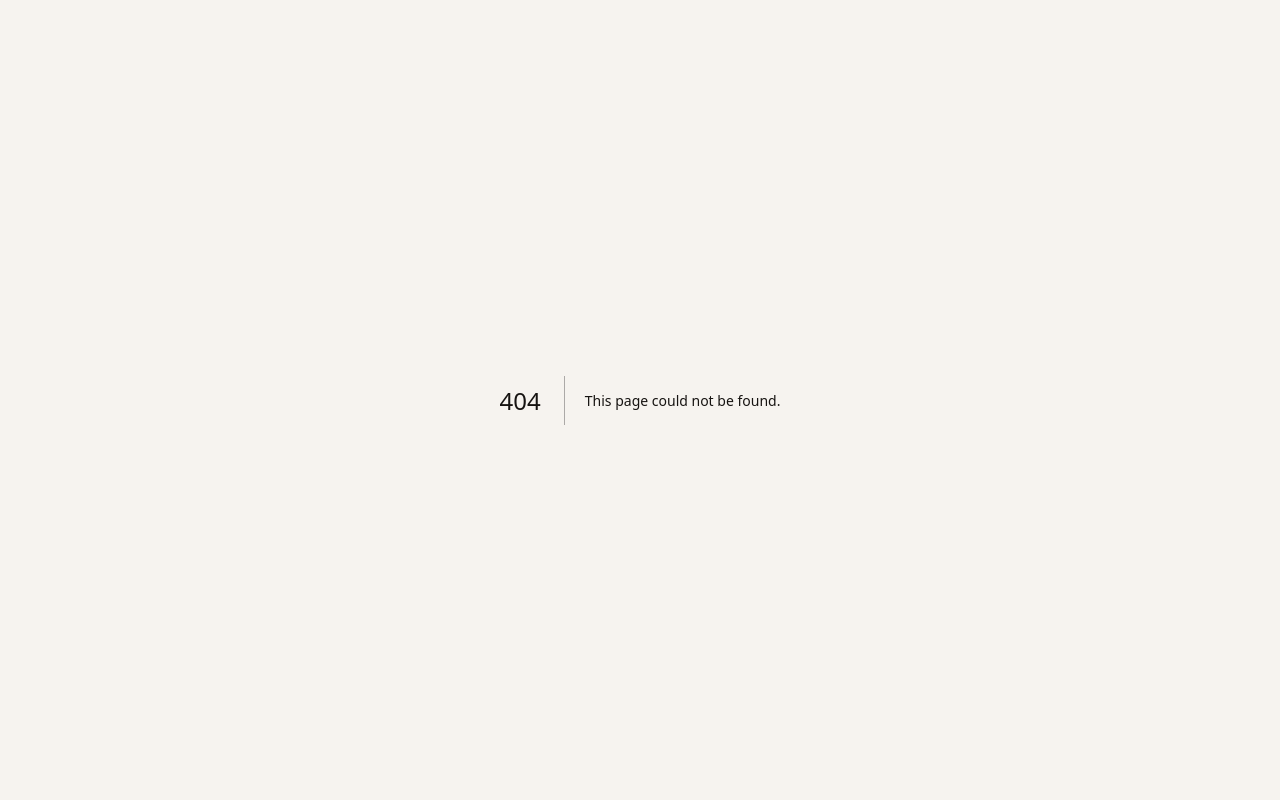
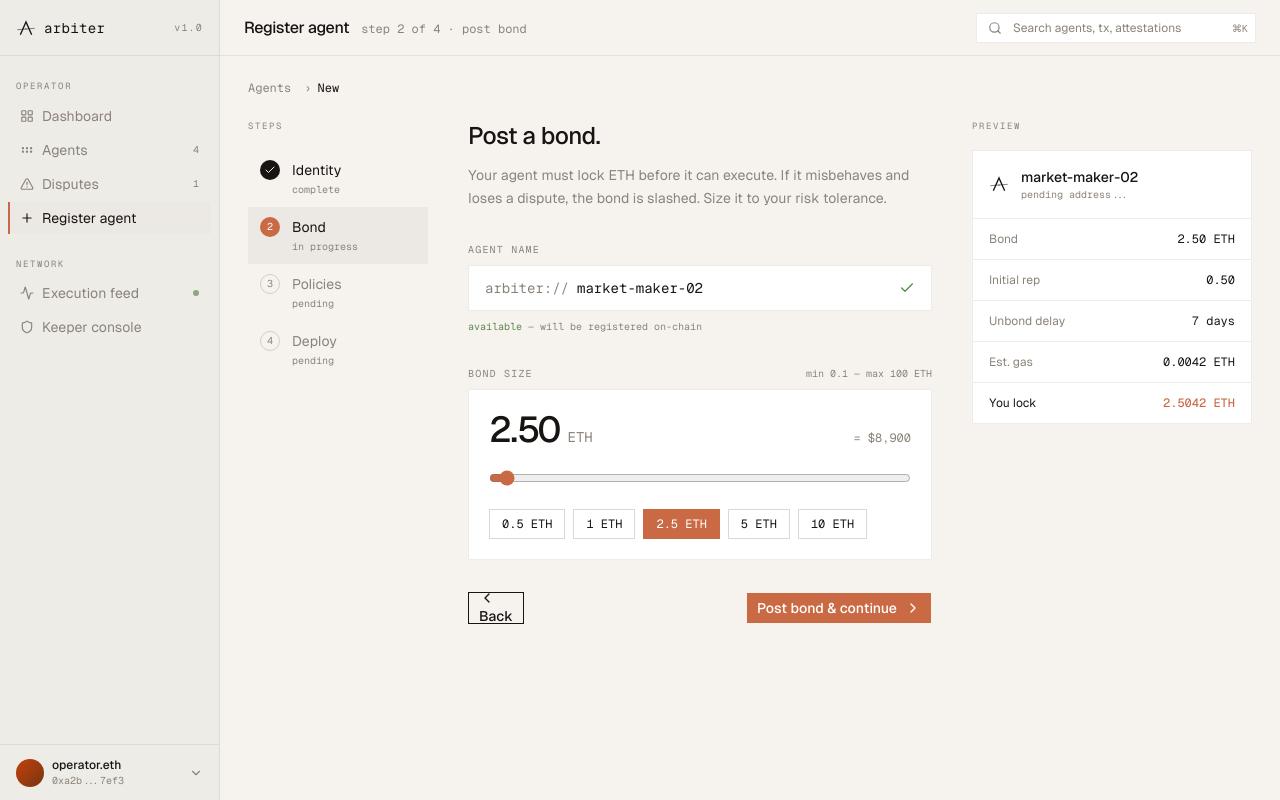
Before and after one commit to Hrishi75/Arbiter, a Next.js app in the folder frontend/: page /dashboard/register in a window 1280 px wide. Before the commit this address had no page. Built offline with nearby package versions, Linux system fonts and the light colour scheme.

Commit message:
feat(frontend): add register agent page (bond step) with preview panel

```diff
--- a/frontend/app/dashboard/page.tsx
+++ b/frontend/app/dashboard/page.tsx
@@ -7,7 +7,11 @@ import { DisputeAlert } from "@/components/dashboard/dispute-alert";
 export default function DashboardPage() {
   return (
     <>
-      <Topbar title="Dashboard" subtitle="operator.eth · Mainnet" />
+      <Topbar
+        title="Dashboard"
+        subtitle="operator.eth · Mainnet"
+        cta={{ href: "/dashboard/register", label: "+ Register agent" }}
+      />
       <main className="px-7 py-6">
         <StatStrip />
         <div className="mt-5 grid grid-cols-1 gap-5 lg:grid-cols-[2fr_1fr]">
--- /dev/null
+++ b/frontend/app/dashboard/register/page.tsx
@@ -0,0 +1,230 @@
+"use client";
+
+import * as React from "react";
+import Link from "next/link";
+import { Check, ChevronLeft, ChevronRight } from "lucide-react";
+import { Topbar } from "@/components/dashboard/topbar";
+import { Button } from "@/components/ui/button";
+import { ArbiterMark } from "@/components/arbiter-mark";
+import { cn } from "@/lib/utils";
+
+type StepStatus = "complete" | "in_progress" | "pending";
+const steps: { n: number; label: string; status: StepStatus }[] = [
+  { n: 1, label: "Identity", status: "complete" },
+  { n: 2, label: "Bond", status: "in_progress" },
+  { n: 3, label: "Policies", status: "pending" },
+  { n: 4, label: "Deploy", status: "pending" },
+];
+
+const presets = [0.5, 1, 2.5, 5, 10];
+const ETH_USD_MOCK = 3560;
+
+export default function RegisterPage() {
+  const [name, setName] = React.useState("market-maker-02");
+  const [bond, setBond] = React.useState(2.5);
+
+  const usd = (bond * ETH_USD_MOCK).toLocaleString();
+  const youLock = (bond + 0.0042).toFixed(4);
+
+  return (
+    <>
+      <Topbar title="Register agent" subtitle="step 2 of 4 · post bond" />
+
+      <main className="px-7 py-6">
+        <div className="mb-6 font-mono text-xs text-muted-foreground">
+          Agents <span className="mx-1.5">›</span>
+          <span className="text-foreground">New</span>
+        </div>
+
+        <div className="grid grid-cols-1 gap-10 lg:grid-cols-[180px_1fr_280px]">
+          {/* Steps */}
+          <aside>
+            <div className="mb-4 font-mono text-[9px] uppercase tracking-[0.18em] text-muted-foreground">
+              Steps
+            </div>
+            <ol className="flex flex-col">
+              {steps.map((s) => (
+                <li
+                  key={s.n}
+                  className={cn(
+                    "flex items-start gap-3 px-3 py-2.5",
+                    s.status === "in_progress" && "bg-surface-alt"
+                  )}
+                >
+                  <span
+                    className={cn(
+                      "flex h-5 w-5 flex-shrink-0 items-center justify-center rounded-full text-[10px] font-mono",
+                      s.status === "complete" && "bg-foreground text-background",
+                      s.status === "in_progress" && "bg-accent text-accent-foreground",
+                      s.status === "pending" &&
+                        "border border-hairline-strong text-muted-foreground"
+                    )}
+                  >
+                    {s.status === "complete" ? <Check className="h-3 w-3" /> : s.n}
+                  </span>
+                  <span className="flex flex-col gap-0.5">
+                    <span
+                      className={cn(
+                        "text-sm",
+                        s.status === "pending"
+                          ? "text-muted-foreground"
+                          : "text-foreground"
+                      )}
+                    >
+                      {s.label}
+                    </span>
+                    <span className="font-mono text-[10px] text-muted-foreground">
+                      {s.status === "complete"
+                        ? "complete"
+                        : s.status === "in_progress"
+                        ? "in progress"
+                        : "pending"}
+                    </span>
+                  </span>
+                </li>
+              ))}
+            </ol>
+          </aside>
+
+          {/* Form */}
+          <section>
+            <h2 className="mb-3 text-2xl font-medium tracking-tight">Post a bond.</h2>
+            <p className="mb-8 max-w-xl text-sm leading-relaxed text-muted-foreground">
+              Your agent must lock ETH before it can execute. If it misbehaves and
+              loses a dispute, the bond is slashed. Size it to your risk tolerance.
+            </p>
+
+            <div className="mb-8">
+              <div className="mb-2 font-mono text-[10px] uppercase tracking-[0.12em] text-muted-foreground">
+                Agent name
+              </div>
+              <div className="flex items-center gap-2 border border-hairline bg-card px-4 py-3 focus-within:ring-1 focus-within:ring-ring">
+                <span className="font-mono text-sm text-muted-foreground">
+                  arbiter://
+                </span>
+                <input
+                  value={name}
+                  onChange={(e) => setName(e.target.value)}
+                  className="flex-1 bg-transparent font-mono text-sm focus:outline-none"
+                />
+                <Check className="h-4 w-4 text-ok" />
+              </div>
+              <div className="mt-2 font-mono text-[10px] text-muted-foreground">
+                <span className="text-ok">available</span> — will be registered on-chain
+              </div>
+            </div>
+
+            <div>
+              <div className="mb-2 flex items-center justify-between">
+                <div className="font-mono text-[10px] uppercase tracking-[0.12em] text-muted-foreground">
+                  Bond size
+                </div>
+                <div className="font-mono text-[10px] text-muted-foreground">
+                  min 0.1 — max 100 ETH
+                </div>
+              </div>
+
+              <div className="border border-hairline bg-card p-5">
+                <div className="flex items-baseline justify-between">
+                  <div className="flex items-baseline gap-2">
+                    <span className="text-4xl font-medium tracking-tight tabular-nums">
+                      {bond.toFixed(2)}
+                    </span>
+                    <span className="font-mono text-sm text-muted-foreground">ETH</span>
+                  </div>
+                  <span className="font-mono text-xs text-muted-foreground">
+                    = ${usd}
+                  </span>
+                </div>
+
+                <input
+                  type="range"
+                  min={0.1}
+                  max={100}
+                  step={0.1}
+                  value={bond}
+                  onChange={(e) => setBond(parseFloat(e.target.value))}
+                  className="mt-5 w-full accent-accent"
+                />
+
+                <div className="mt-4 flex flex-wrap gap-2">
+                  {presets.map((p) => {
+                    const active = bond === p;
+                    return (
+                      <button
+                        key={p}
+                        type="button"
+                        onClick={() => setBond(p)}
+                        className={cn(
+                          "border px-3 py-1.5 font-mono text-xs transition-colors",
+                          active
+                            ? "border-accent bg-accent text-accent-foreground"
+                            : "border-hairline-strong hover:bg-surface-alt"
+                        )}
+                      >
+                        {p} ETH
+                      </button>
+                    );
+                  })}
+                </div>
+              </div>
+            </div>
+
+            <div className="mt-8 flex items-center justify-between">
+              <Button variant="outline" size="sm" asChild>
+                <Link href="/dashboard/register">
+                  <ChevronLeft className="mr-1 h-3.5 w-3.5" />
+                  Back
+                </Link>
+              </Button>
+              <Button
+                size="sm"
+                className="bg-accent text-accent-foreground hover:bg-accent/90"
+              >
+                Post bond &amp; continue
+                <ChevronRight className="ml-1 h-3.5 w-3.5" />
+              </Button>
+            </div>
+          </section>
+
+          {/* Preview */}
+          <aside>
+            <div className="mb-4 font-mono text-[9px] uppercase tracking-[0.18em] text-muted-foreground">
+              Preview
+            </div>
+            <div className="border border-hairline bg-card">
+              <div className="flex items-center gap-3 border-b border-hairline px-4 py-4">
+                <ArbiterMark size={20} />
+                <div className="flex flex-col">
+                  <span className="text-sm font-medium">{name || "—"}</span>
+                  <span className="font-mono text-[10px] text-muted-foreground">
+                    pending address...
+                  </span>
+                </div>
+              </div>
+              <dl className="divide-y divide-hairline">
+                {[
+                  ["Bond", `${bond.toFixed(2)} ETH`],
+                  ["Initial rep", "0.50"],
+                  ["Unbond delay", "7 days"],
+                  ["Est. gas", "0.0042 ETH"],
+                ].map(([k, v]) => (
+                  <div key={k} className="flex justify-between px-4 py-3 text-xs">
+                    <dt className="text-muted-foreground">{k}</dt>
+                    <dd className="font-mono">{v}</dd>
+                  </div>
+                ))}
+                <div className="flex justify-between px-4 py-3 text-xs">
+                  <dt className="text-foreground">You lock</dt>
+                  <dd className="font-mono font-medium text-accent">
+                    {youLock} ETH
+                  </dd>
+                </div>
+              </dl>
+            </div>
+          </aside>
+        </div>
+      </main>
+    </>
+  );
+}
--- a/frontend/components/dashboard/sidebar-nav.tsx
+++ b/frontend/components/dashboard/sidebar-nav.tsx
@@ -12,7 +12,7 @@ import {
   Shield,
   ChevronDown,
 } from "lucide-react";
-import { BrandLogo } from "@/components/brand-logo";
+import { ArbiterMark } from "@/components/arbiter-mark";
 import { cn } from "@/lib/utils";
 
 const navOperator = [
@@ -61,17 +61,13 @@ export function SidebarNav() {
 
   return (
     <aside className="fixed inset-y-0 left-0 flex w-[220px] flex-col border-r border-hairline bg-sidebar">
-      <Link href="/" className="flex h-16 items-center gap-3 border-b border-hairline px-4">
-        <div className="flex h-10 w-10 items-center justify-center rounded-xl border border-hairline-strong bg-background/80 text-foreground shadow-[0_8px_24px_rgba(20,18,16,0.08)]">
-          <BrandLogo size={24} />
-        </div>
-        <div className="min-w-0">
-          <div className="font-mono text-sm tracking-[0.18em] text-foreground">ARBITER</div>
-          <div className="font-mono text-[10px] uppercase tracking-[0.18em] text-muted-foreground">
-            Operator Console
-          </div>
-        </div>
-      </Link>
+      <div className="flex h-14 items-center gap-2 border-b border-hairline px-4">
+        <ArbiterMark size={20} />
+        <span className="font-mono text-sm tracking-wide">arbiter</span>
+        <span className="ml-auto font-mono text-[10px] tracking-[0.12em] text-muted-foreground">
+          v1.0
+        </span>
+      </div>
 
       <div className="px-4 pt-6 pb-1.5 font-mono text-[9px] uppercase tracking-[0.18em] text-muted-foreground">
         Operator
--- a/frontend/components/dashboard/topbar.tsx
+++ b/frontend/components/dashboard/topbar.tsx
@@ -1,22 +1,14 @@
 import Link from "next/link";
 import { Search } from "lucide-react";
-import { ThemeToggle } from "@/components/theme-toggle";
 import { Button } from "@/components/ui/button";
 
 interface TopbarProps {
   title: string;
   subtitle?: string;
-  cta?: {
-    href: string;
-    label: string;
-  };
+  cta?: { href: string; label: string };
 }
 
-export function Topbar({
-  title,
-  subtitle,
-  cta = { href: "/dashboard/register", label: "+ Register agent" },
-}: TopbarProps) {
+export function Topbar({ title, subtitle, cta }: TopbarProps) {
   return (
     <header className="sticky top-0 z-40 flex h-14 items-center justify-between border-b border-hairline bg-background px-6">
       <div className="flex items-baseline gap-3">
@@ -39,11 +31,11 @@ export function Topbar({
           </kbd>
         </div>
 
-        <ThemeToggle />
-
-        <Button asChild size="sm" className="text-xs font-medium">
-          <Link href={cta.href}>{cta.label}</Link>
-        </Button>
+        {cta && (
+          <Button asChild size="sm" className="text-xs font-medium">
+            <Link href={cta.href}>{cta.label}</Link>
+          </Button>
+        )}
       </div>
     </header>
   );
```
